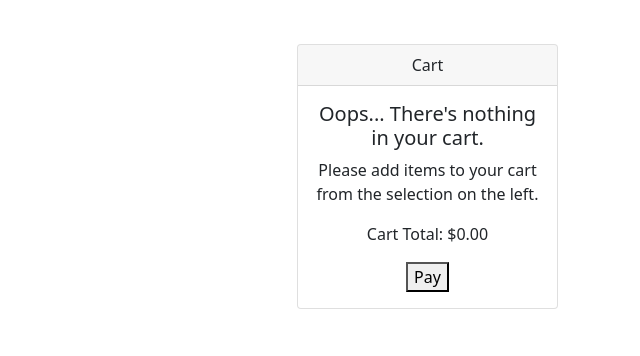
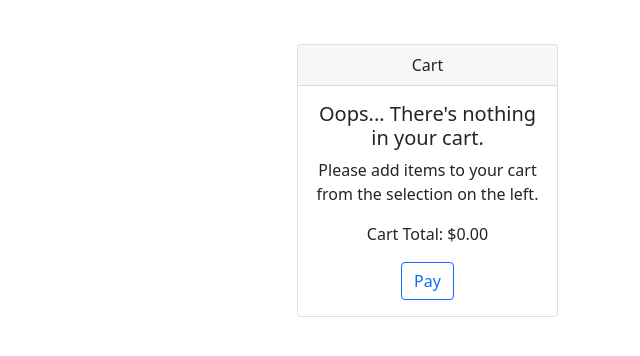
Before and after one commit to JacobKGilbert/Capstone-1, a Flask app: page / in a window 1280 px wide. Shown: the part 56-412 px from the top of the page, without its empty margins (640-1280 px from the left). Run offline with Flask 2, Linux system fonts and the light colour scheme; data that the repository does not hold is empty; some libraries are stand-ins or nearby versions.

Commit message:
added bootstrap styling to card button

```diff
--- a/templates/cart.html
+++ b/templates/cart.html
@@ -17,7 +17,7 @@
 
         <div id="card-container"></div>
 
-        <button id="card-button" type="button">Pay</button>
+        <button class="btn btn-outline-primary" id="card-button" type="button">Pay</button>
 
       </form>
     </div>
```
